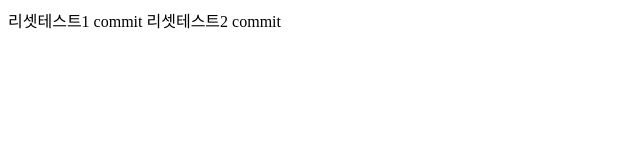
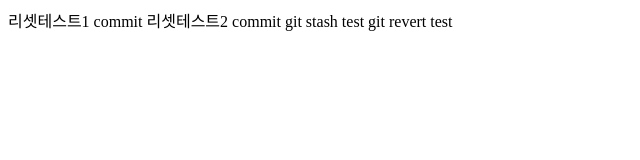
Before and after one commit to ryansmj/github-practice, a plain HTML site: page reset.html in a window 1280 px wide. Shown: the whole page, without its empty margins (0-640 px from the left). Drawn offline with Linux system fonts and the light colour scheme.

Commit message:
revert test

```diff
--- a/reset.html
+++ b/reset.html
@@ -8,5 +8,7 @@
 <body>
     리셋테스트1 commit
     리셋테스트2 commit
+    git stash test
+    git revert test
 </body>
 </html>
```
